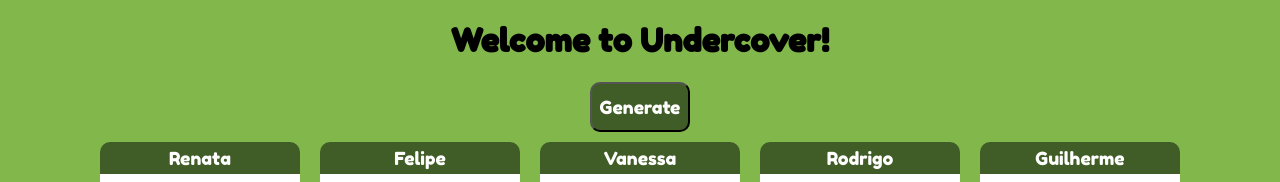
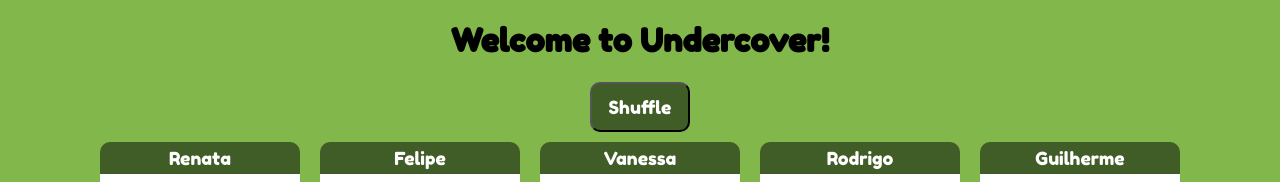
Before and after one commit to renatalourena/undercover, a React (Create React App) app: page /session in a window 1280 px wide. Shown: the top 182 px of the page. Built offline with nearby package versions, Linux system fonts and the light colour scheme.

Commit message:
Button is only shuffle for now

```diff
--- a/src/components/Round.jsx
+++ b/src/components/Round.jsx
@@ -24,7 +24,7 @@ class Round extends React.Component {
     return (
       <div>
         <div className="generate">
-          <button onClick={this.generateGame}>Generate</button>
+          <button onClick={this.generateGame}>Shuffle</button>
         </div>
         <div>
           <Board
```
